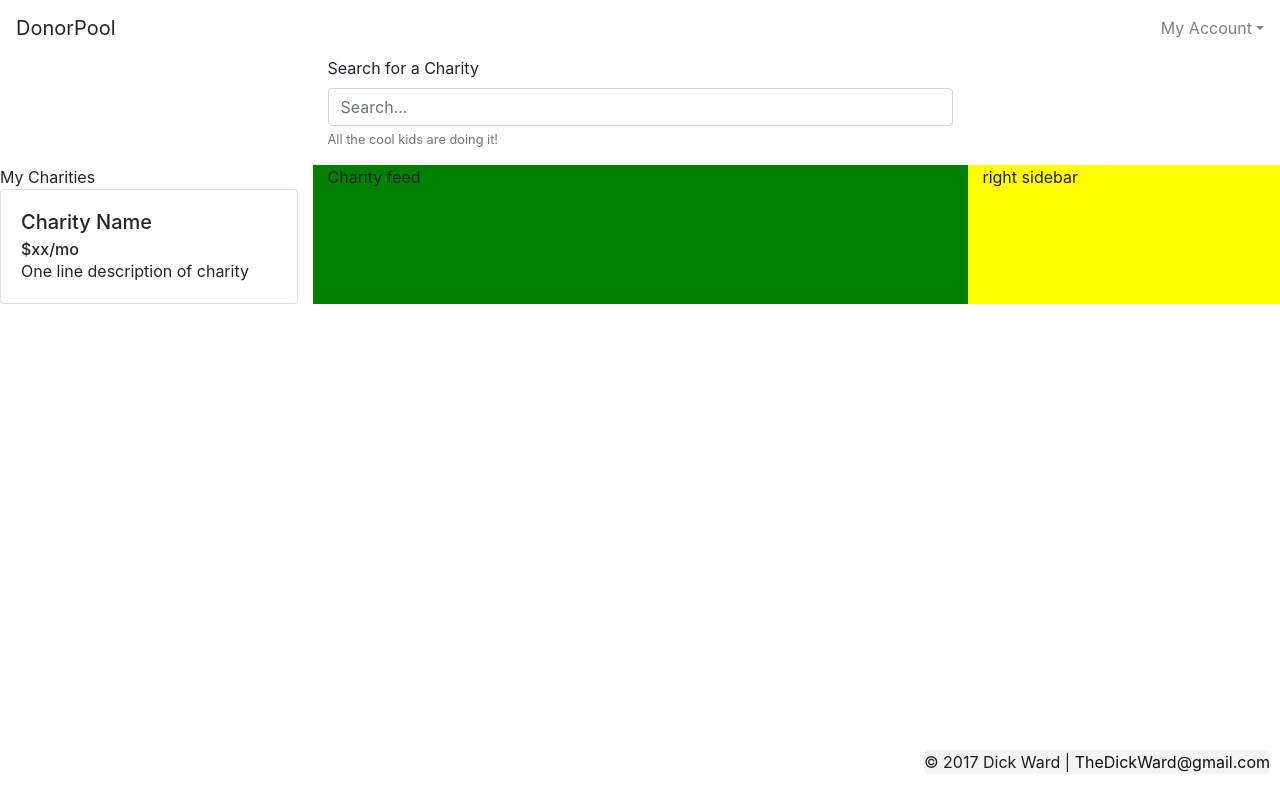
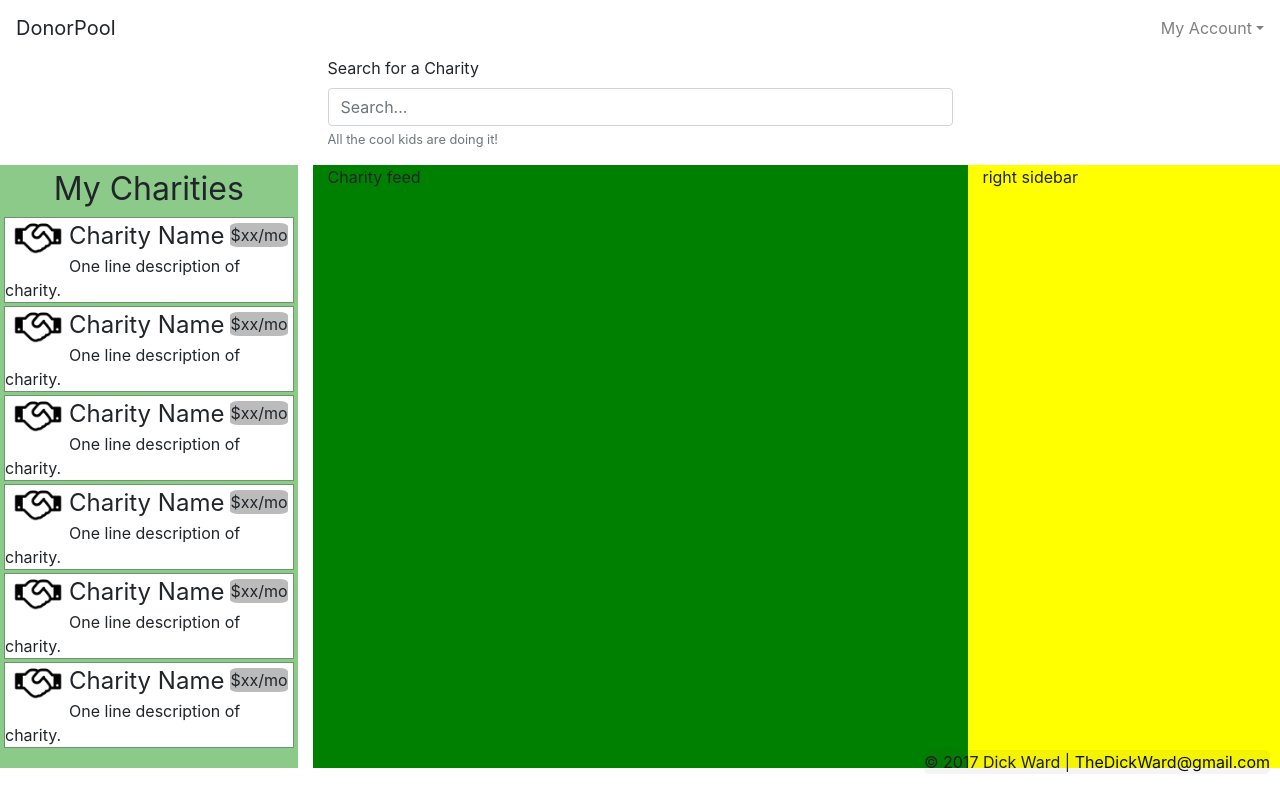
Before and after one commit to Dick-Ward/DonorPool-client, a React (Create React App) app: page / in a window 1280 px wide. Built offline with nearby package versions, Linux system fonts and the light colour scheme.

Commit message:
finished base styling for charity cards

```diff
--- a/src/components/DonorFeed.js
+++ b/src/components/DonorFeed.js
@@ -1,24 +1,24 @@
 import React from "react";
-import {
-  Card,
-  CardImg,
-  CardText,
-  CardBody,
-  CardTitle,
-  CardSubtitle,
-  Button
-} from "reactstrap";
+
+import handshake from "../handshake.png";
 
 const DonorFeed = () => {
+  const card = (
+    <div className="charityCard">
+      <img className="cardImage" src={handshake} />
+      <div className="cardByline">$xx/mo</div>
+      <div className="cardHeadline">Charity Name</div>
+      <div className="cardDescription">One line description of charity.</div>
+    </div>
+  );
   return (
     <div>
-      <Card>
-        <CardBody>
-          <CardTitle>Charity Name</CardTitle>
-          <CardSubtitle>$xx/mo</CardSubtitle>
-          <CardText>One line description of charity</CardText>
-        </CardBody>
-      </Card>
+      {card}
+      {card}
+      {card}
+      {card}
+      {card}
+      {card}
     </div>
   );
 };
--- a/src/containers/DonorFeedContainer.js
+++ b/src/containers/DonorFeedContainer.js
@@ -5,8 +5,8 @@ import { Card, CardBody, CardTitle } from "reactstrap";
 class DonorFeedContainer extends React.Component {
   render() {
     return (
-      <div>
-        My Charities
+      <div className="sideContainer">
+        <div className="categoryTitle">My Charities</div>
         <DonorFeed />
       </div>
     );
--- a/src/index.css
+++ b/src/index.css
@@ -1,5 +1,41 @@
-body {
-  margin: 0;
-  padding: 0;
-  font-family: sans-serif;
+.charityCard {
+  outline: solid;
+  outline-width: thin;
+  outline-color: RGBa(30, 30, 30, 0.3);
+  margin: 5px;
+  background-color: white;
 }
+
+.cardHeadline {
+  font-size: 1.5em;
+}
+
+.cardByline {
+  float: right;
+  margin-top: 5px;
+  margin-right: 5px;
+  border: hidden;
+  border-color: RGBa(30, 30, 30, 0.3);
+  border-radius: 15%;
+  background-color: RGBa(30, 30, 30, 0.3);
+}
+
+.cardDescription {
+  text-align: left;
+}
+
+.cardImage {
+  float: left;
+  max-height: 4em;
+  max-width: 4em;
+}
+
+.categoryTitle {
+  font-size: 2em;
+  text-align: center;
+}
+
+.sideContainer {
+  background-color: RGBa(25, 150, 20, 0.5);
+  padding-bottom: 1em;
+}
```
